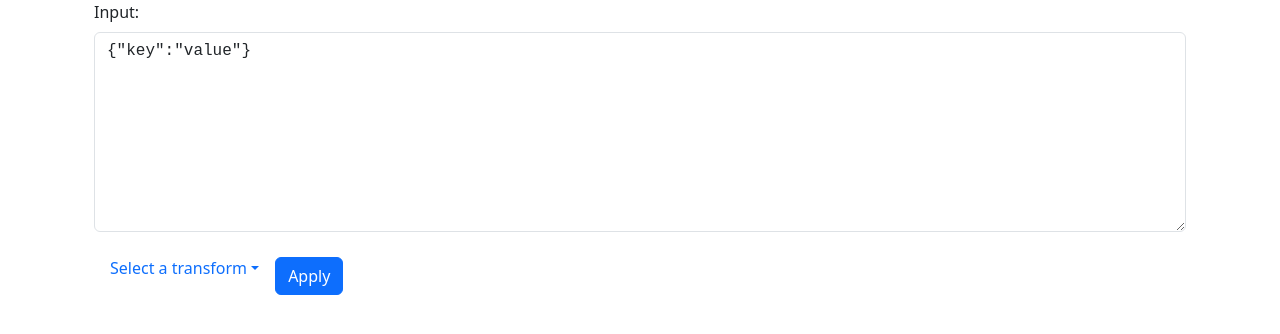
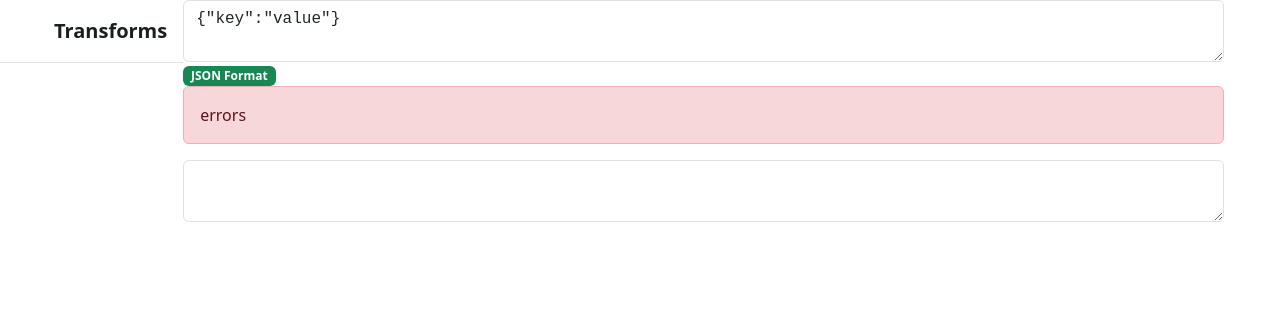
Before and after one commit to bysse/mr-data, a Vue app: page / in a window 1280 px wide. Shown: the top 334 px of the page. Built offline with nearby package versions, Linux system fonts and the light colour scheme.

Commit message:
First test transform

```diff
--- a/index.html
+++ b/index.html
@@ -6,7 +6,7 @@
     <meta name="viewport" content="width=device-width, initial-scale=1.0">
     <title>Mr Data</title>
   </head>
-  <body class="container">
+  <body>
     <div id="app"></div>
     <script type="module" src="/src/main.js"></script>
   </body>
--- a/src/App.vue
+++ b/src/App.vue
@@ -1,10 +1,12 @@
 <script setup>
 import { ref, watch } from 'vue'
 import transformManager from '@/transform/manager.js'
-import TransformSelect from '@/components/TransformSelect.vue'
 
 const inputData = ref('{"key":"value"}');
 const transformId = ref('');
+const suggestions = ref([]);
+const transformChain = ref([]);
+const outputData = ref('');
 
 function detectInputDataFormat(value) {
   console.log('inputData changed:', value);
@@ -16,18 +18,44 @@ function detectInputDataFormat(value) {
   const scores = transformManager.detect(array);
   console.log('scores:', scores);
 
+  transformId.value = '';
+
   if (scores.length > 0) {
-    transformId.value = scores[0].id;
-    //const transform = transformManager.get(scores[0]);
-    //const data = transform.apply(array);
-    //console.log(data);
-  } else {
-    transformId.value = '';
+    let suggestionList = [];
+    for (let i = 0; i < scores.length; i++) {
+      suggestionList.push(transformManager.get(scores[i]));
+    }
+    suggestions.value = suggestionList;
+    console.log(suggestionList);
   }
+}
 
+function applyTransformChain() {
+  const decoder = new TextDecoder();
+  const encoder = new TextEncoder();
+
+  console.log('applyTransformChain:', transformChain.value);
+  let encodedData = encoder.encode(inputData.value);
+  let data = new Uint8ClampedArray(encodedData);
+
+  for (let i = 0; i < transformChain.value.length; i++) {
+    data = transformChain.value[i].apply(data);
+  }
+  let output = decoder.decode(data);
+  console.log('applyTransformChain:', output);
+  outputData.value = output;
+}
+
+function applyTransform(transform) {
+  console.log('applyTransform:', transform);
+  transformChain.value.push(transform);
+
+  suggestions.value = [];
+  applyTransformChain();
 }
 
 watch(inputData, (value) => {
+  applyTransformChain();
   detectInputDataFormat(value);
 });
 
@@ -36,23 +64,45 @@ detectInputDataFormat(inputData.value);
 </script>
 
 <template>
-  <div class="container">
-    <div class="row">
-      <div class="col">
+  <main class="d-flex">
+    <div class="d-flex flex-column align-items-stretch flex-shrink-0 bg-white" style="max-width: 300px;">
+      <a href="/" class="d-flex align-items-center flex-shrink-0 p-3 link-dark text-decoration-none border-bottom">
+        <svg class="bi me-2" width="30" height="24"><use xlink:href="#bootstrap"></use></svg>
+        <span class="fs-5 fw-semibold">Transforms</span>
+      </a>
 
-        <div class="mb-3">
-          <label for="input-data" class="form-label">Input:</label>
-          <textarea id="input-data" class="form-control" v-model="inputData"></textarea>
-        </div>
-
-        <div class="hstack">
-          <TransformSelect :selected="transformId" />
-          <button type="button" class="btn btn-primary">Apply</button>
-        </div>
-
+      <div class="list-group list-group-flush border-bottom scrollarea" v-for="transform in transformChain">
+        <a href="#" class="list-group-item list-group-item-action active py-3 lh-tight">
+          <div class="d-flex w-100 align-items-center justify-content-between">
+            <strong class="mb-1">{{ transform.title }}</strong>
+            <small>Wed</small>
+          </div>
+          <div class="col-10 mb-1 small">Some placeholder content in a paragraph below the heading and date.</div>
+        </a>
       </div>
     </div>
-  </div>
+
+    <div class="d-flex flex-column align-items-stretch flex-grow-0 bg-white">
+      <textarea class="flex-row flex-fill form-control" id="input-data" cols="100" v-model="inputData"></textarea>
+      <div class="flex-row">
+
+        <span v-for="suggestion in suggestions">
+          <a href="#" @click.prevent="applyTransform(suggestion)">
+            <span class="badge bg-success">{{ suggestion.title }}</span>
+          </a>
+        </span>
+      </div>
+      <div class="flex-row">
+        <div class="alert alert-danger" role="alert">
+          errors
+        </div>
+      </div>
+
+      <div class="flex-row">
+        <textarea class="flex-row flex-fill form-control" id="output-data" cols="100" v-model="outputData"></textarea>
+      </div>
+    </div>
+  </main>
 
 </template>
 
@@ -61,7 +111,7 @@ detectInputDataFormat(inputData.value);
 #input-data {
   font-family: monospace;
   font-size: 1rem;
-  height: 200px;
+  width: 100%;
 }
 
 </style>
--- a/src/transform/json.js
+++ b/src/transform/json.js
@@ -17,9 +17,14 @@ export default class JsonFormatTransform extends Transform {
 
     apply(buffer) {
         const decoder = new TextDecoder();
-        const string = decoder.decode(buffer);
+        const encoder = new TextEncoder();
 
-        const obj = JSON.parse(string);
-        return JSON.stringify(obj, null, 3)
+        const decodedString = decoder.decode(buffer);
+
+        let obj = JSON.parse(decodedString);
+        let json = JSON.stringify(obj, null, 3);
+        let data =  encoder.encode(json);
+
+        return new Uint8ClampedArray(data);
     }
 }
```
